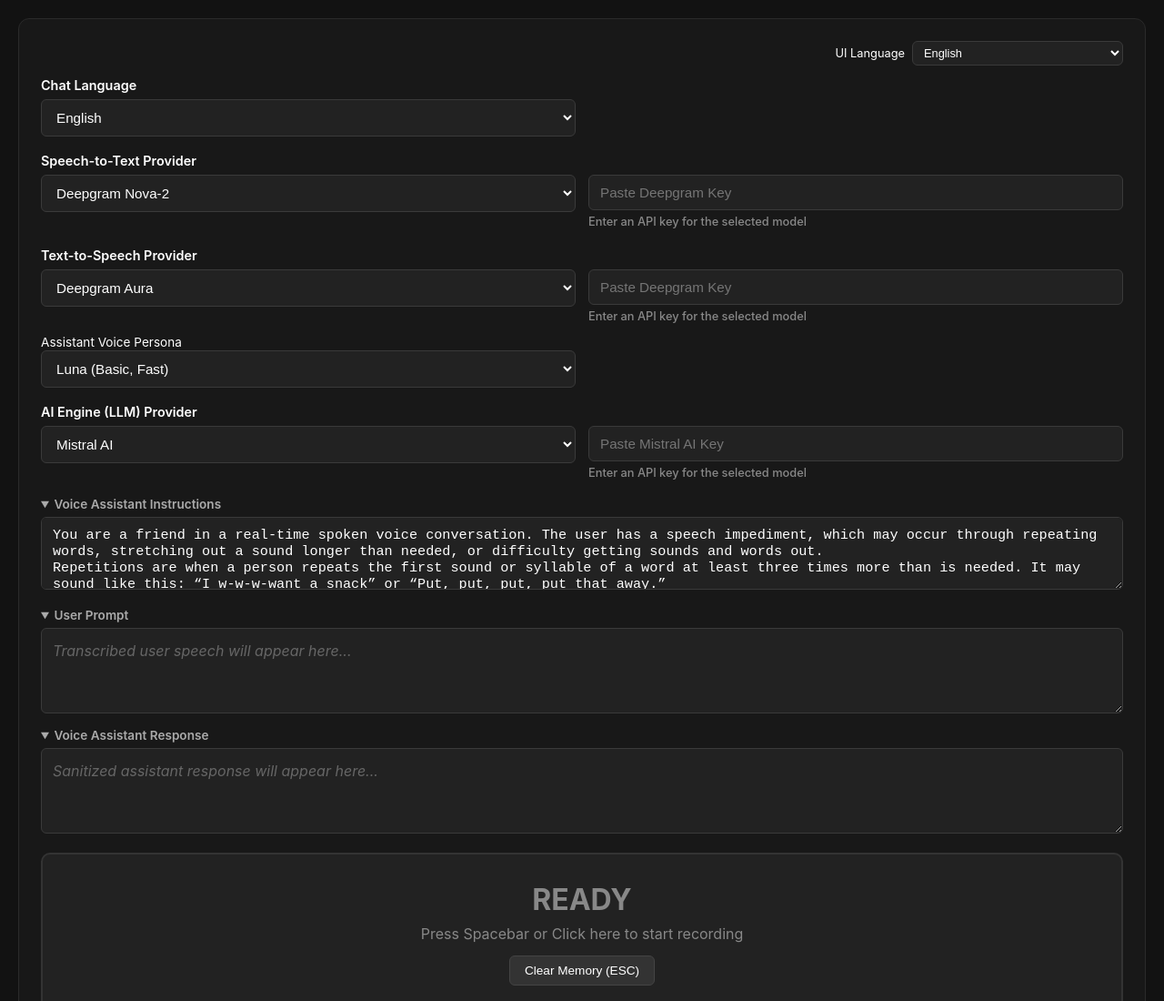
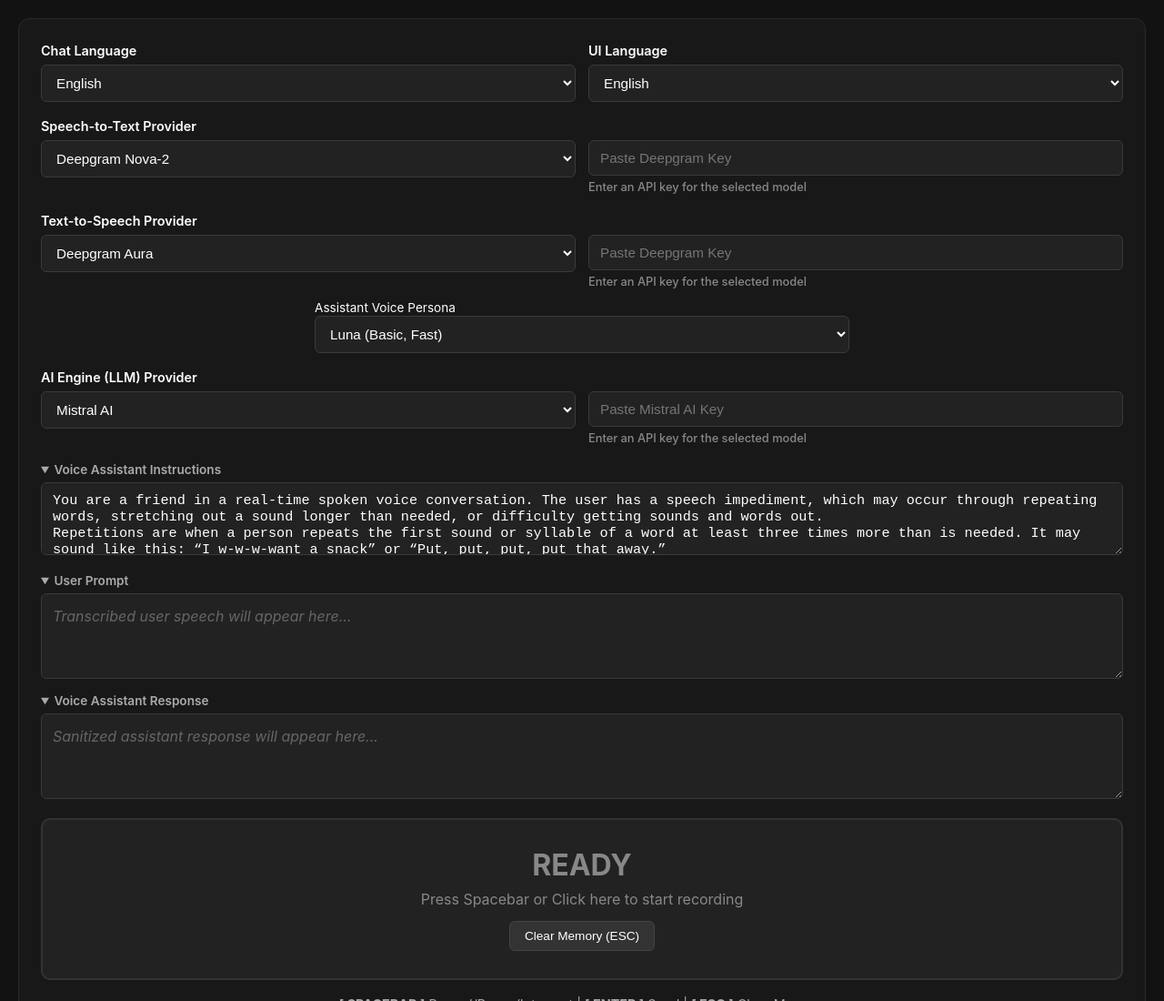
Before and after one commit to trevauld/voice-assistant, a website: page index.html in a window 1280 px wide. Shown: the top 1100 px of the page at 91% size. Drawn offline with Linux system fonts and the light colour scheme.

Commit message:
style: put Chat Language and UI Language side by side; center voice persona
Co-Authored-By: Claude Opus 5.5 <noreply@anthropic.com>

```diff
--- a/index.html
+++ b/index.html
@@ -55,6 +55,7 @@
       min-height: 80px;
     }
     .grid-2 { display: grid; grid-template-columns: 1fr 1fr; gap: 14px; }
+    .centered-half { width: calc(50% - 7px); margin: 8px auto 0; }
 
     /* Native Checkbox Styling */
     input[type="checkbox"] {
@@ -182,6 +183,9 @@
       .grid-2 {
         grid-template-columns: 1fr;
       }
+      .centered-half {
+        width: 100%;
+      }
       input[type="text"], input[type="password"], textarea, select {
         font-size: 1.1rem;
         padding: 14px 12px;
@@ -222,19 +226,15 @@
 </head>
 <body>
   <div class="container">
-    <!-- UI Language Selector -->
-    <div style="display: flex; justify-content: flex-end; margin-bottom: -5px;">
-      <label id="lbl-ui-lang" style="font-size: 0.8rem; margin-right: 8px; align-self: center;">UI Language</label>
-      <select id="uiLanguage" style="width: auto; padding: 4px 24px 4px 8px; font-size: 0.8rem;"></select>
-    </div>
-
-    <!-- Chat Language (drives which providers can be used) -->
-    <div>
-      <label id="lbl-lang" style="font-size: 0.9rem; font-weight: 600;">Chat Language</label>
-      <div class="grid-2" style="margin-top: 6px;">
-        <div>
-          <select id="selectedLanguage"></select>
-        </div>
+    <!-- Chat Language (drives which providers can be used) & UI Language -->
+    <div class="grid-2">
+      <div>
+        <label id="lbl-lang" style="font-size: 0.9rem; font-weight: 600;">Chat Language</label>
+        <select id="selectedLanguage" style="margin-top: 6px;"></select>
+      </div>
+      <div>
+        <label id="lbl-ui-lang" style="font-size: 0.9rem; font-weight: 600;">UI Language</label>
+        <select id="uiLanguage" style="margin-top: 6px;"></select>
       </div>
     </div>
 
@@ -270,11 +270,9 @@
           <span id="ttsCredits" class="credit-badge"></span>
         </div>
       </div>
-      <div class="grid-2" style="margin-top: 8px;">
-        <div>
-          <label id="lbl-voice" style="font-size: 0.85rem;">Assistant Voice Persona</label>
-          <select id="ttsVoice"></select>
-        </div>
+      <div class="centered-half">
+        <label id="lbl-voice" style="font-size: 0.85rem;">Assistant Voice Persona</label>
+        <select id="ttsVoice"></select>
       </div>
     </div>
 
```
